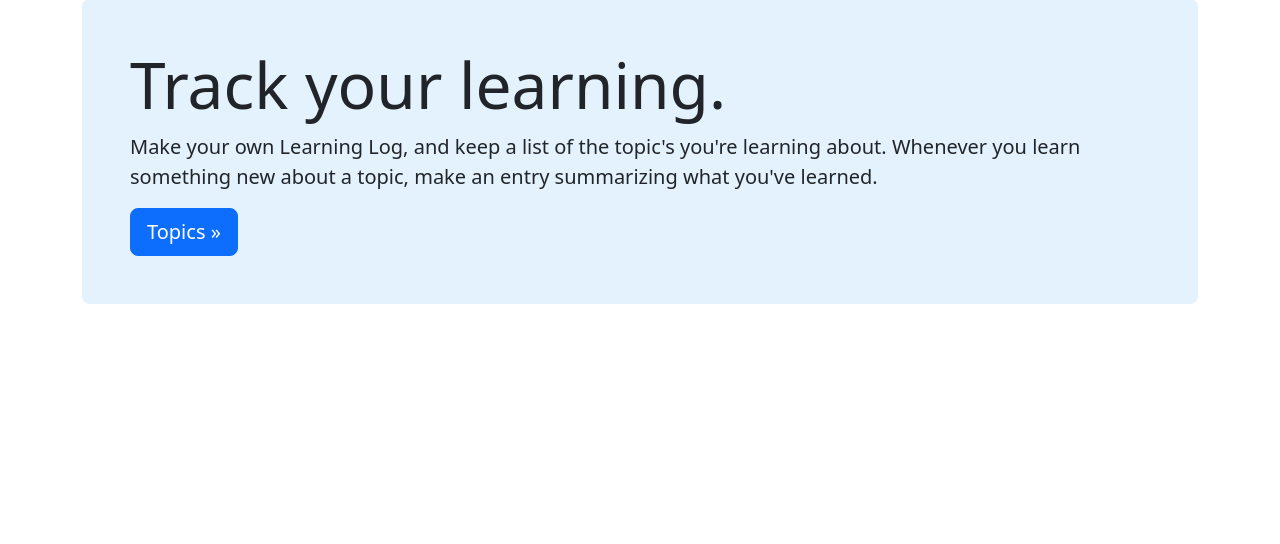
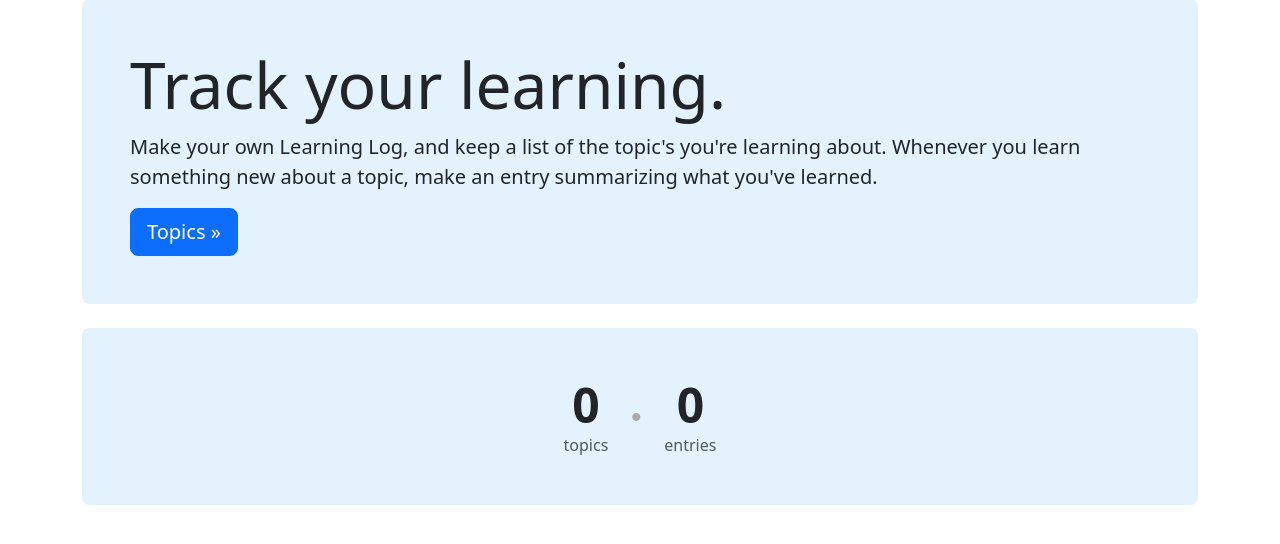
Before and after one commit to useinov09/learning_log, a Django app: page / in a window 1280 px wide. Shown: the part 74-618 px from the top of the page. Run offline with Django 5.2, Linux system fonts and the light colour scheme; some libraries are stand-ins or nearby versions.

Commit message:
Add topic and entry count stats to homepage

```diff
--- a/learning_logs/templates/learning_logs/index.html
+++ b/learning_logs/templates/learning_logs/index.html
@@ -1,7 +1,7 @@
 {% extends "learning_logs/base.html" %}
 
 {% block content %}
-<div class="p-3 p-md-5 mb-4 rounded-3" style="background-color: #e3f2fd;">
+<div class="p-3 p-md-5 rounded-3 mb-4" style="background-color: #e3f2fd;">
     <h1 class="display-3 d-none d-md-block">Track your learning.</h1>
     <h1 class="display-6 d-md-none">Track your learning.</h1>
     <p class="lead d-none d-md-block">
@@ -22,6 +22,19 @@
        href="{% url 'learning_logs:topics' %}" role="button">
         Topics &raquo;
     </a>
+</div>
 
+<div class="d-flex p-3 p-md-5 rounded-3 justify-content-center align-items-center gap-4" style="background-color: #e3f2fd;">
+    <div class="text-center">
+        <div class="display-5 fw-bold">{{ topic_count }}</div>
+        <div class="text-muted">topic{{ topic_count|pluralize }}</div>
+    </div>
+
+    <i class="bi bi-circle-fill" style="font-size: 8px; color: #aaa;"></i>
+
+    <div class="text-center">
+        <div class="display-5 fw-bold">{{ entry_count }}</div>
+        <div class="text-muted">entr{{ entry_count|pluralize:"y,ies" }}</div>
+    </div>
 </div>
 {% endblock content %}
--- a/learning_logs/views.py
+++ b/learning_logs/views.py
@@ -7,7 +7,14 @@ from .forms import TopicForm, EntryForm
 
 def index(request):
     """Домашняя страница приложения Learning Log"""
-    return render(request, 'learning_logs/index.html')
+    topic_count = 0
+    entry_count = 0
+    if request.user.is_authenticated:
+        topic_count = Topic.objects.filter(owner=request.user).count()
+        entry_count = Entry.objects.filter(topic__owner=request.user).count()
+
+    context = {'topic_count': topic_count, 'entry_count': entry_count}
+    return render(request, 'learning_logs/index.html', context)
 
 def check_topic_owner(request, topic):
     """Проверяем связь пользователя с темой."""
@@ -94,6 +101,7 @@ def edit_entry(request, entry_id):
 
 @login_required
 def delete_topic(request, topic_id):
+    """Удаляем тему"""
     topic = get_object_or_404(Topic, id=topic_id)
     check_topic_owner(request, topic)
     if request.method == 'POST':
@@ -104,6 +112,7 @@ def delete_topic(request, topic_id):
 
 @login_required
 def delete_entry(request, entry_id):
+    """Удаляем описание"""
     entry = get_object_or_404(Entry, id=entry_id)
     topic = entry.topic
     check_topic_owner(request, topic)
```
